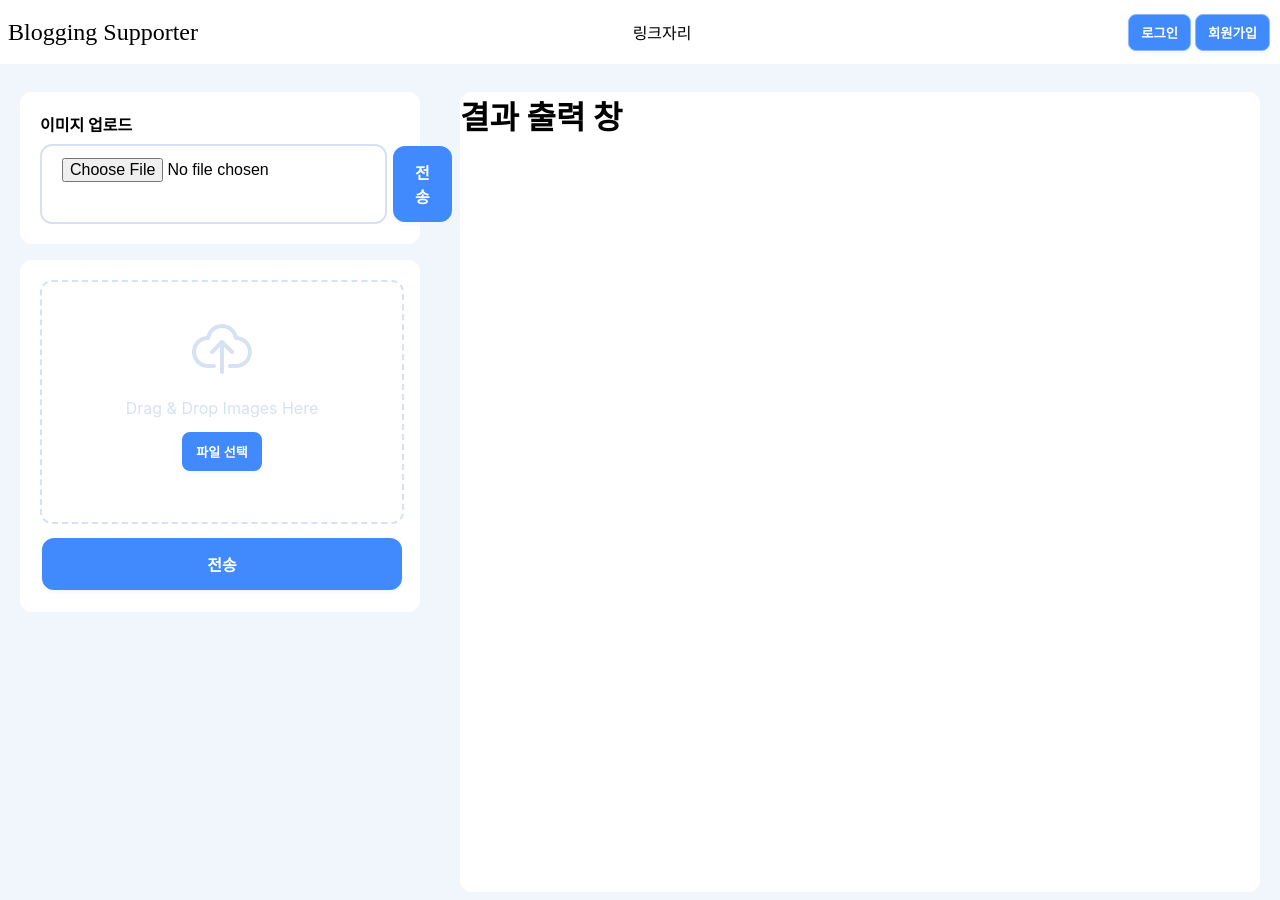
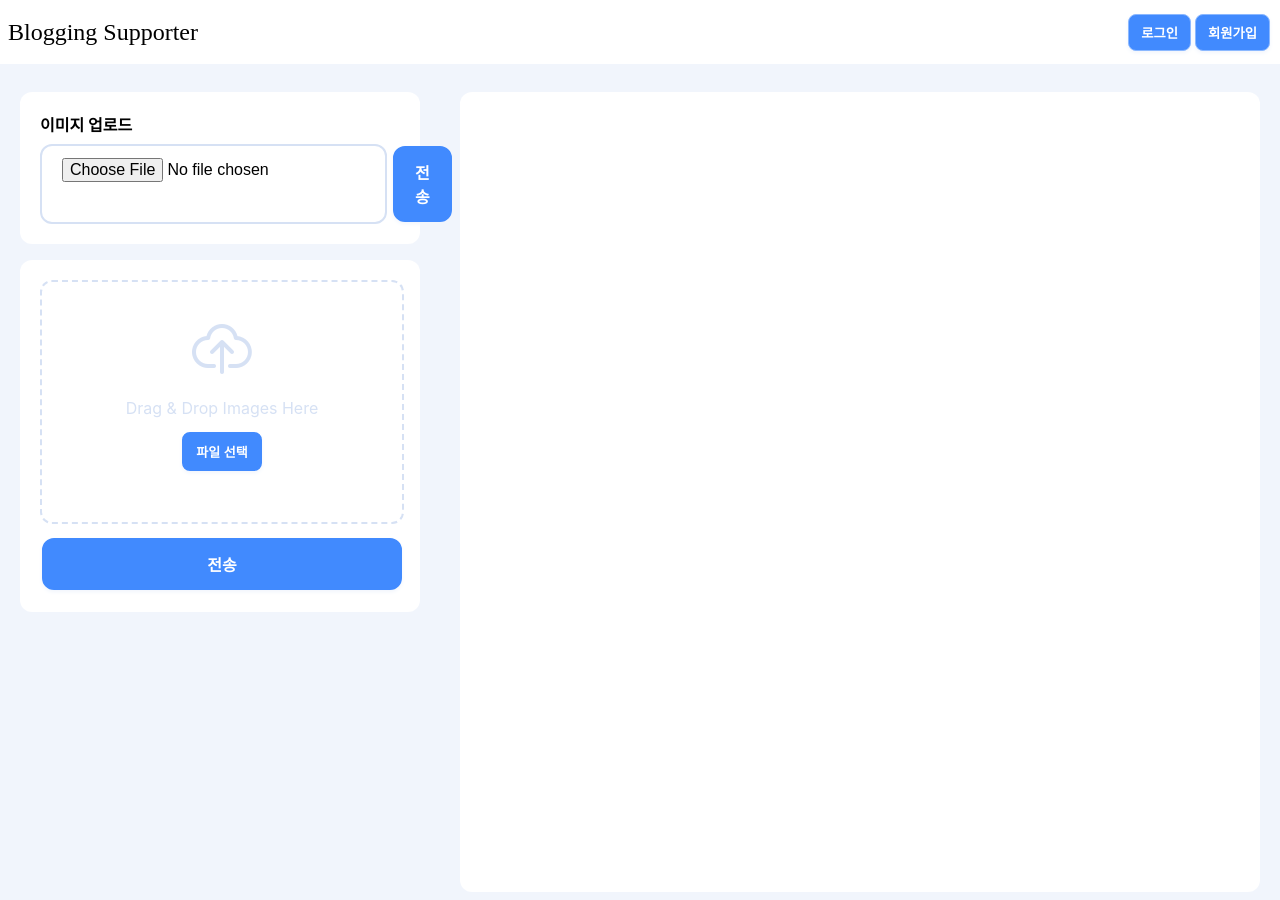
Before and after one commit to qqaazz0222/BloggingSupporter, a React (Create React App) app in the folder FrontEnd/: page / in a window 1280 px wide. Built offline with nearby package versions, Linux system fonts and the light colour scheme; a web font is replaced by a local one.

Commit message:
수정 :

```diff
--- a/FrontEnd/src/App.js
+++ b/FrontEnd/src/App.js
@@ -14,9 +14,7 @@ function App() {
                 </div>
                 <div className="result">
                     <div className="container">
-                        <div className="card">
-                            <h1>결과 출력 창</h1>
-                        </div>
+                        <div className="card"></div>
                     </div>
                 </div>
             </div>
--- a/FrontEnd/src/components/Navbar.js
+++ b/FrontEnd/src/components/Navbar.js
@@ -6,7 +6,7 @@ const Navbar = (props) => {
         <div className="navbar">
             <div className="list">
                 <div className="logo">Blogging Supporter</div>
-                <div className="link">링크자리</div>
+                <div className="link"></div>
                 <div className="user">
                     <button className="btn">로그인</button>
                     <button className="btn">회원가입</button>
```
